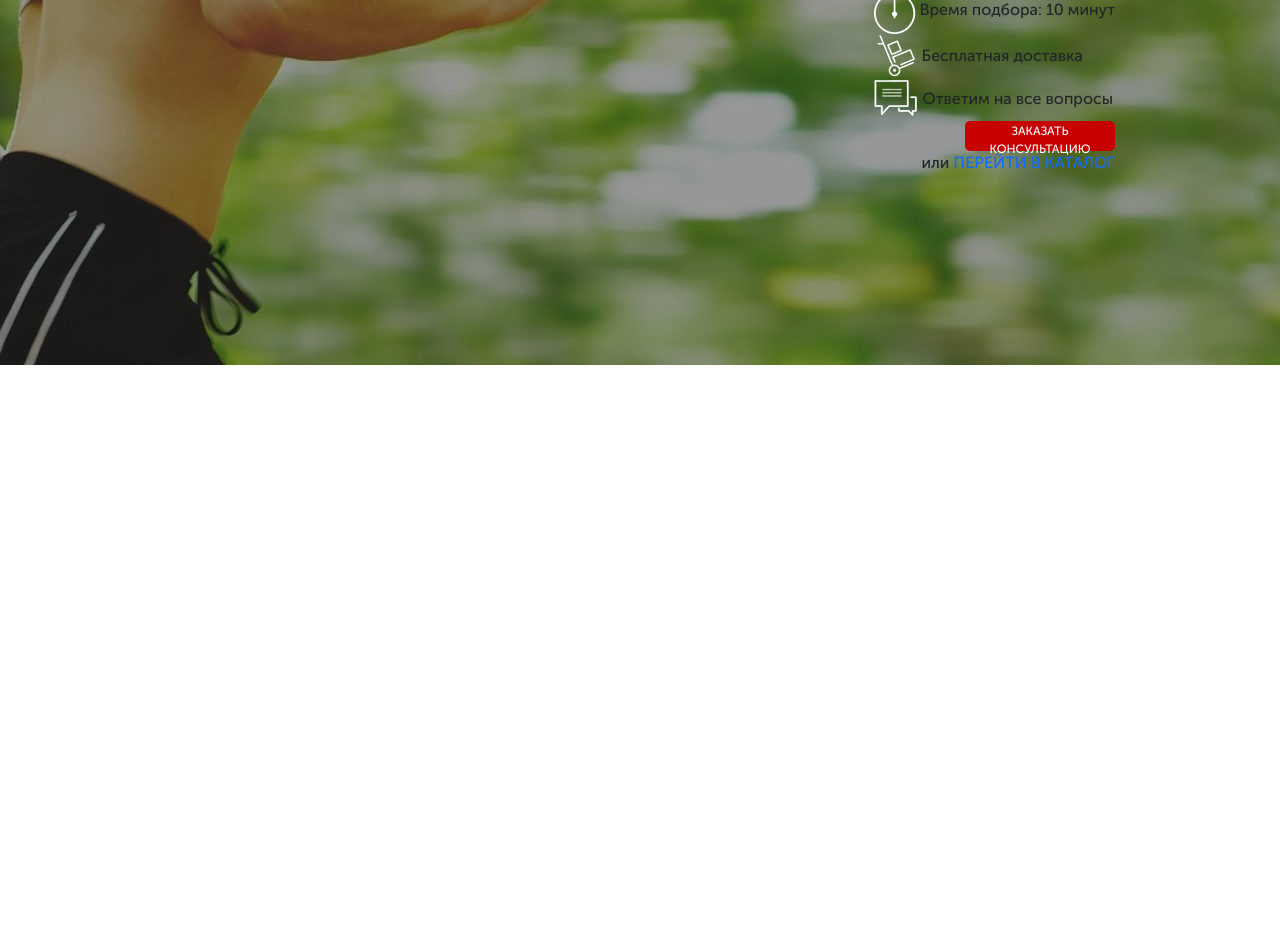
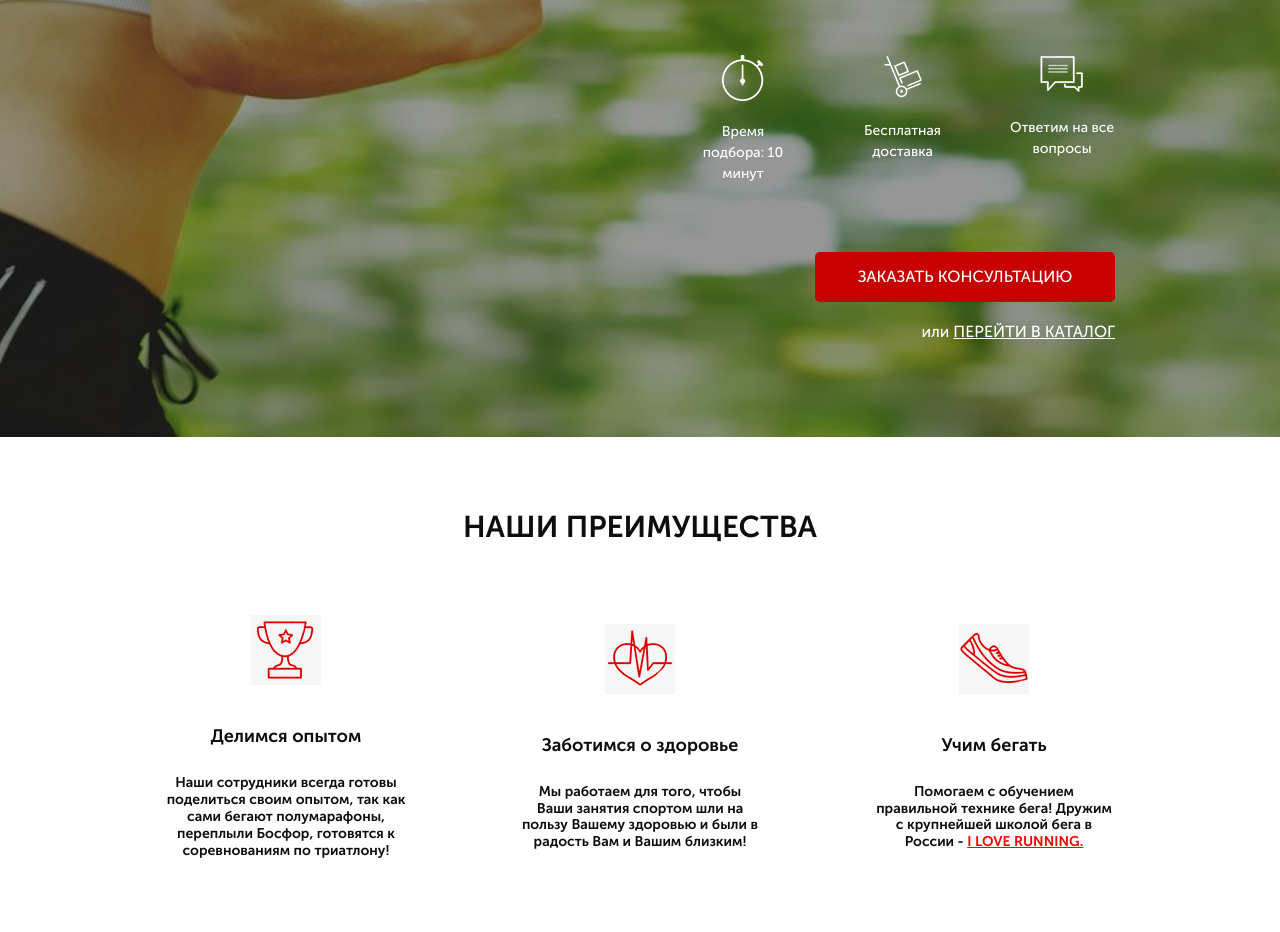
Before and after one commit to PAlexT/project_pulse, a website: page src/index.html in a window 1280 px wide. Shown: the part 285-1217 px from the top of the page. Before the commit the page ends 800 px from the top, so only its background shows below. Drawn offline with Linux system fonts and the light colour scheme.

Commit message:
add reasons block

```diff
--- a/src/index.html
+++ b/src/index.html
@@ -54,7 +54,49 @@
                 <a href="#">ПЕРЕЙТИ В КАТАЛОГ</a>
             </div>
         </div>
-
+    </div>
+</div>
+<div class="reasons">
+    <div class="container">
+        <div class="reasons__header">
+            НАШИ ПРЕИМУЩЕСТВА
+        </div>
+        <div class="reasons__wrapper">
+            <div class="reasons__item">
+                <div class="reasons__icon">
+                    <img src="icons/cup__icon.png" alt="cup"></div>
+                <div class="reasons__title">
+                    Делимся опытом
+                </div>
+                <div class="reasons__descr">
+                    Наши сотрудники всегда готовы поделиться своим опытом,
+                    так как сами бегают полумарафоны, переплыли Босфор, готовятся к соревнованиям по триатлону!
+                </div>
+            </div>
+            <div class="reasons__item">
+                <div class="reasons__icon">
+                    <img src="icons/heart__icon.png" alt="heart"></div>
+                <div class="reasons__title">
+                    Заботимся о здоровье
+                </div>
+                <div class="reasons__descr">
+                    Мы работаем для того,
+                    чтобы Ваши занятия спортом шли на пользу Вашему здоровью и были в радость Вам и Вашим близким!
+                </div>
+            </div>
+            <div class="reasons__item">
+                <div class="reasons__icon">
+                    <img src="icons/shoe__icon.png" alt="shoe"></div>
+                <div class="reasons__title">
+                    Учим бегать
+                </div>
+                <div class="reasons__descr">
+                    Помогаем с обучением
+                    правильной технике бега!
+                    Дружим с крупнейшей школой бега в России - <a href="#">I LOVE RUNNING.</a>
+                </div>
+            </div>
+        </div>
     </div>
 </div>
 </body>
--- a/src/sass/blocks/_buttons.scss
+++ b/src/sass/blocks/_buttons.scss
@@ -8,4 +8,11 @@
     font-size: 12px;
     font-weight: 500;
     text-transform: uppercase;
+
+    &_main {
+        margin-top: 68px;
+        width: 300px;
+        height: 50px;
+        font-size: 16px;
+    }
 }
--- a/src/sass/blocks/_promo.scss
+++ b/src/sass/blocks/_promo.scss
@@ -1,7 +1,7 @@
 .promo {
     min-height: 650px;
     padding: 21px 0 93px 0;
-    background: url(../../img/bg_header.jpg) center (center/cover)no-repeat;
+    background: url(../img/bg_header.jpg) center (center/cover)no-repeat;
 
     &__wrapper {
         display: flex;
@@ -16,4 +16,46 @@
         text-transform: uppercase;
         color: #ffffff;
     }
+
+    &__subheader {
+        margin-top: 17px;
+        font-size: 24px;
+        line-height: 24px;
+        font-weight: 500;
+        text-transform: uppercase;
+        color: #ffffff;
+    }
+
+    &__icons {
+        margin-top: 65px;
+        width: 425px;
+        display: flex;
+        justify-content: space-between;
+        color: #ffffff;
+        font-size: 14px;
+        font-weight: 500;
+    }
+
+    &__icon {
+        width: 106px;
+        text-align: center;
+
+        img {
+            display: block;
+            margin: 0 auto;
+            margin-bottom: 20px;
+        }
+    }
+
+    &__link {
+        margin-top: 18px;
+        font-size: 16px;
+        font-weight: 500;
+        color: #ffffff;
+
+        a {
+            text-decoration: underline;
+            color: #ffffff;
+        }
+    }
 }
--- /dev/null
+++ b/src/sass/blocks/_reasons.scss
@@ -0,0 +1,45 @@
+.reasons {
+    min-height: 472px;
+    padding: 68px 0 80px 0;
+
+    &__header {
+        font-size: 30px;
+        font-weight: 700;
+        color: #0d0d0d;
+        text-align: center;
+    }
+
+    &__wrapper {
+        display: flex;
+        justify-content: space-between;
+        align-items: center;
+        margin-top: 65px;
+    }
+
+    &__item {
+        display: block;
+        text-align: center;
+        width: 242px;
+    }
+
+    &__title {
+        margin-top: 38px;
+        font-size: 18px;
+        font-weight: 700;
+        color: #0d0d0d;
+    }
+
+    &__descr {
+        margin-top: 25px;
+        font-size: 14px;
+        line-height: 1.2;
+        font-weight: 700;
+        color: #0d0d0d;
+        text-align: center;
+
+        a {
+            text-decoration: underline;
+            color: #ff0000;
+        }
+    }
+}
--- a/src/sass/style.scss
+++ b/src/sass/style.scss
@@ -3,9 +3,7 @@
 * {
     font-family: 'Museo Sans Cyrl', sans-serif;
 }
-a{
-    text-decoration: none;
-}
+
 .container {
     width: 950px;
     margin: 0 auto;
@@ -14,3 +12,4 @@ a{
 @import 'blocks/promo';
 @import 'blocks/header';
 @import 'blocks/buttons';
+@import 'blocks/reasons';
```
Also changed, not shown: src/css/style.min.css, 2 other files.
